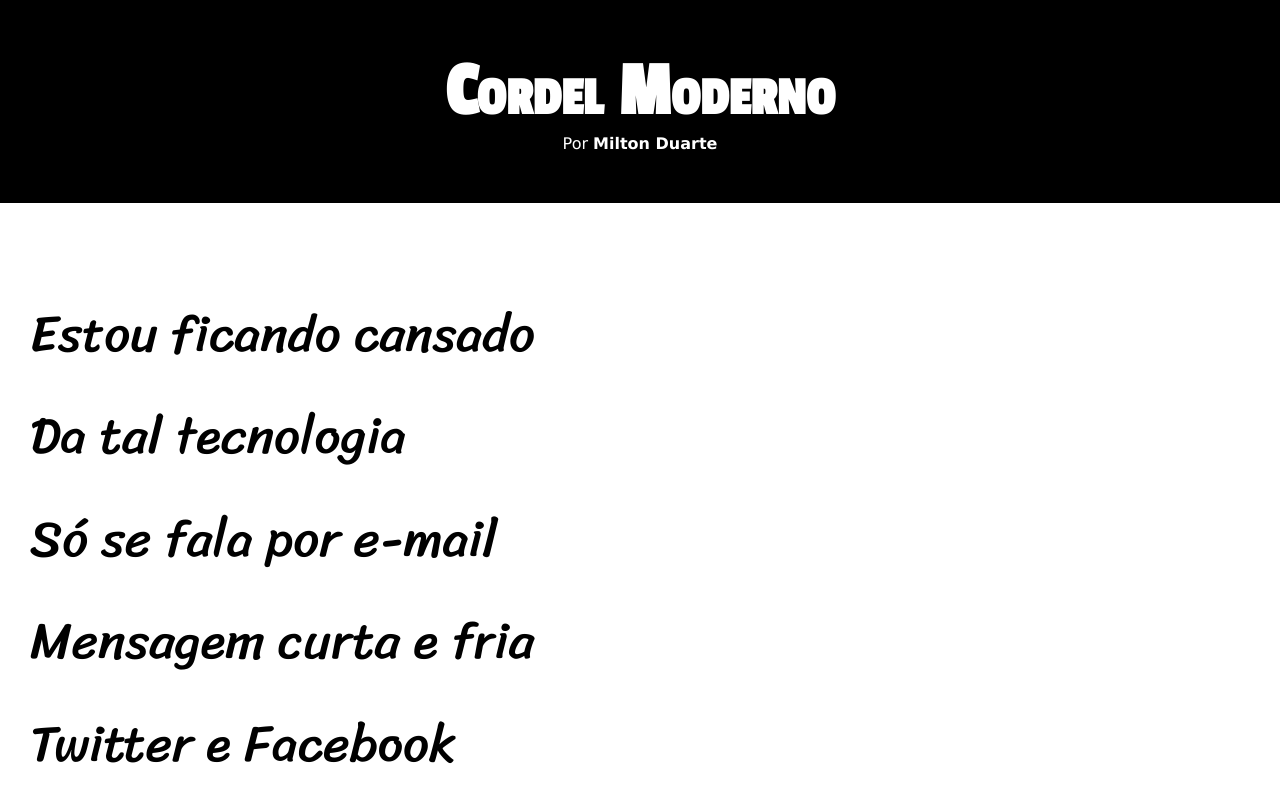
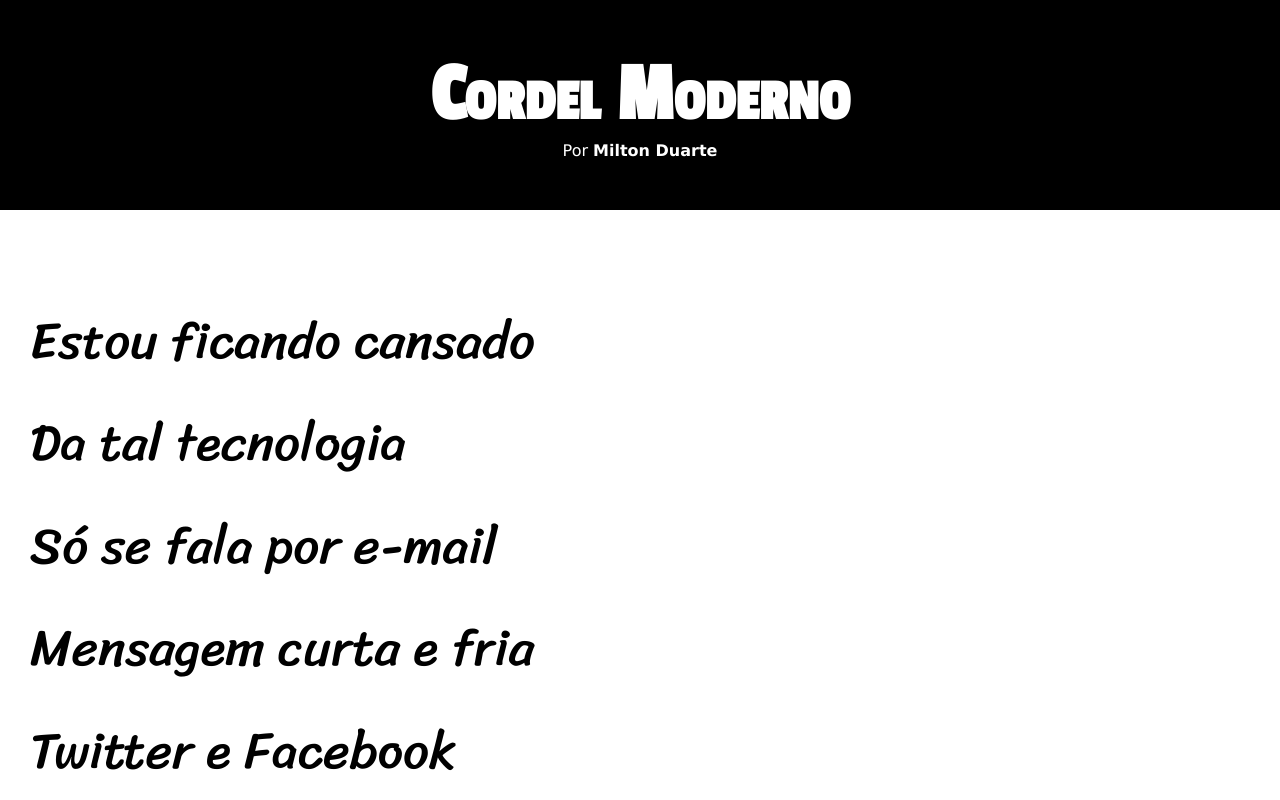
Before and after one commit to AncelmoViana/projeto-cordel, a plain HTML site: page index.html in a window 1280 px wide. Shown: the top 800 px of the page. Drawn offline with Linux system fonts and the light colour scheme.

Commit message:
update 11-08-2023

```diff
--- a/estilo/style.css
+++ b/estilo/style.css
@@ -40,7 +40,7 @@ header > h1{
     padding-top: 50px;
     font-variant: small-caps;
     font-family: var(--fonte-titulo);
-    font-size: 6vw;
+    font-size: 6.5vw;
 }
 header > p{
     padding-bottom: 50px;
```
